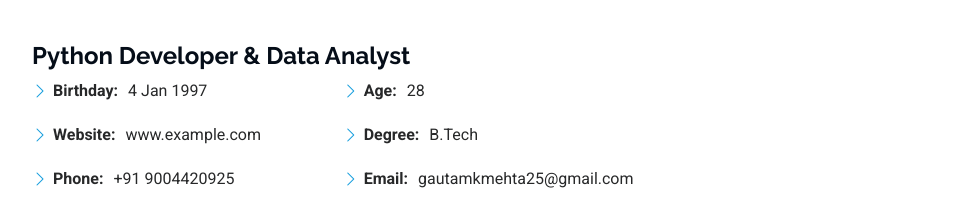
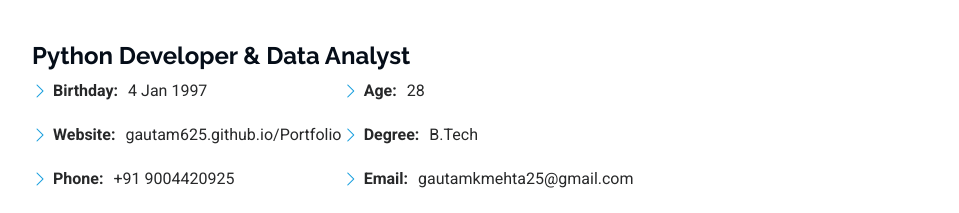
Before and after one commit to gautam625/Portfolio, a plain HTML site: page index.html in a window 1280 px wide. Shown: the part 1100-1313 px from the top of the page, without its empty margins (310-1269 px from the left). Drawn offline with Linux system fonts and the light colour scheme.

Commit message:
Update index.html

```diff
--- a/index.html
+++ b/index.html
@@ -87,7 +87,7 @@
                       <div class="col-lg-6">
                         <ul>
                           <li><i class="bi bi-chevron-right"></i> <strong>Birthday:</strong> <span>4 Jan 1997</span></li>
-                          <li><i class="bi bi-chevron-right"></i> <strong>Website:</strong> <span>www.example.com</span></li>
+                          <li><i class="bi bi-chevron-right"></i> <strong>Website:</strong> <span>gautam625.github.io/Portfolio</span></li>
                           <li><i class="bi bi-chevron-right"></i> <strong>Phone:</strong> <span>+91 9004420925</span></li>
                           <li><i class="bi bi-chevron-right"></i> <strong>City:</strong> <span>Ranchi</span></li>
                         </ul>
```
